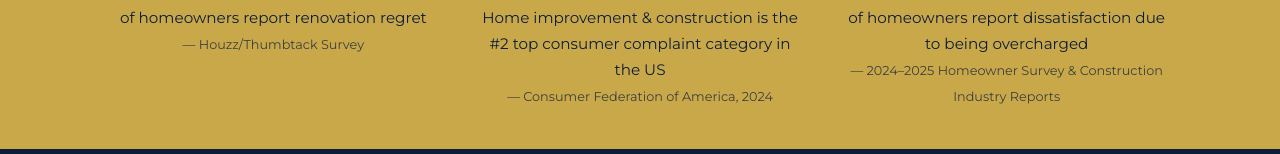
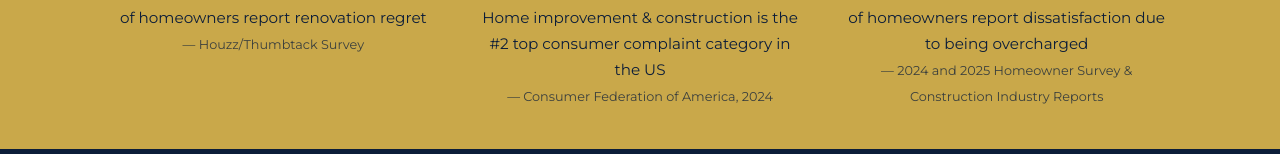
Before and after one commit to Certainty-Home-Consulting/chc-site, a plain HTML site: page docs/index.html in a window 1280 px wide. Shown: the part 783-937 px from the top of the page. Drawn offline with Linux system fonts and the light colour scheme.

Commit message:
Fix stat citation: 2024-2025 dash to 'and'

```diff
--- a/docs/index.html
+++ b/docs/index.html
@@ -48,7 +48,7 @@
                 </div>
                 <div style="flex:1; min-width:220px;">
                     <p style="font-size:2.5rem; font-weight:700; color:#0C1D39; margin:0; font-family:'Montserrat',sans-serif;">50%+</p>
-                    <p style="color:#0C1D39; font-size:0.95rem; margin:8px 0 0 0;">of homeowners report dissatisfaction due to being overcharged<br><span style="font-size:0.8rem; opacity:0.75;">— 2024–2025 Homeowner Survey & Construction Industry Reports</span></p>
+                    <p style="color:#0C1D39; font-size:0.95rem; margin:8px 0 0 0;">of homeowners report dissatisfaction due to being overcharged<br><span style="font-size:0.8rem; opacity:0.75;">— 2024 and 2025 Homeowner Survey & Construction Industry Reports</span></p>
                 </div>
             </div>
         </div>
```
